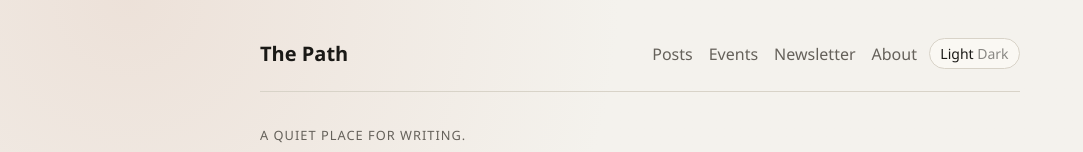
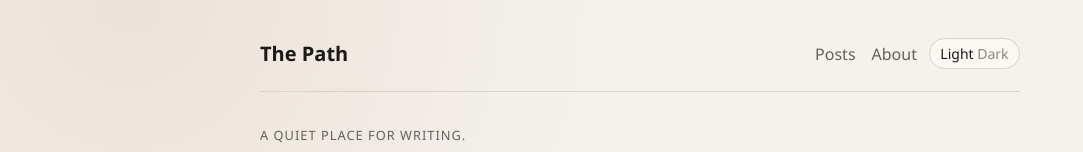
Before and after one commit to o-kolich/path, an Eleventy site: page src/index.njk in a window 1280 px wide. Shown: the top 152 px of the page, without its empty margins (0-1083 px from the left). Built offline with nearby package versions, Linux system fonts and the light colour scheme; Eleventy itself is replaced by a stand-in of ours; files that its build step writes are made by us from their sources.

Commit message:
menu fix

```diff
--- a/src/_includes/layouts/base.njk
+++ b/src/_includes/layouts/base.njk
@@ -13,8 +13,6 @@
       <a class="brand" href="{{ '/' | url }}">{{ site.title }}</a>
       <nav>
         <a href="{{ '/posts/' | url }}">Posts</a>
-        <a href="{{ '/events/' | url }}">Events</a>
-        <a href="{{ '/newsletter/' | url }}">Newsletter</a>
         <a href="{{ '/about/' | url }}">About</a>
       </nav>
       <button type="button" class="mode-toggle" data-mode-toggle aria-label="Toggle color mode">
```
